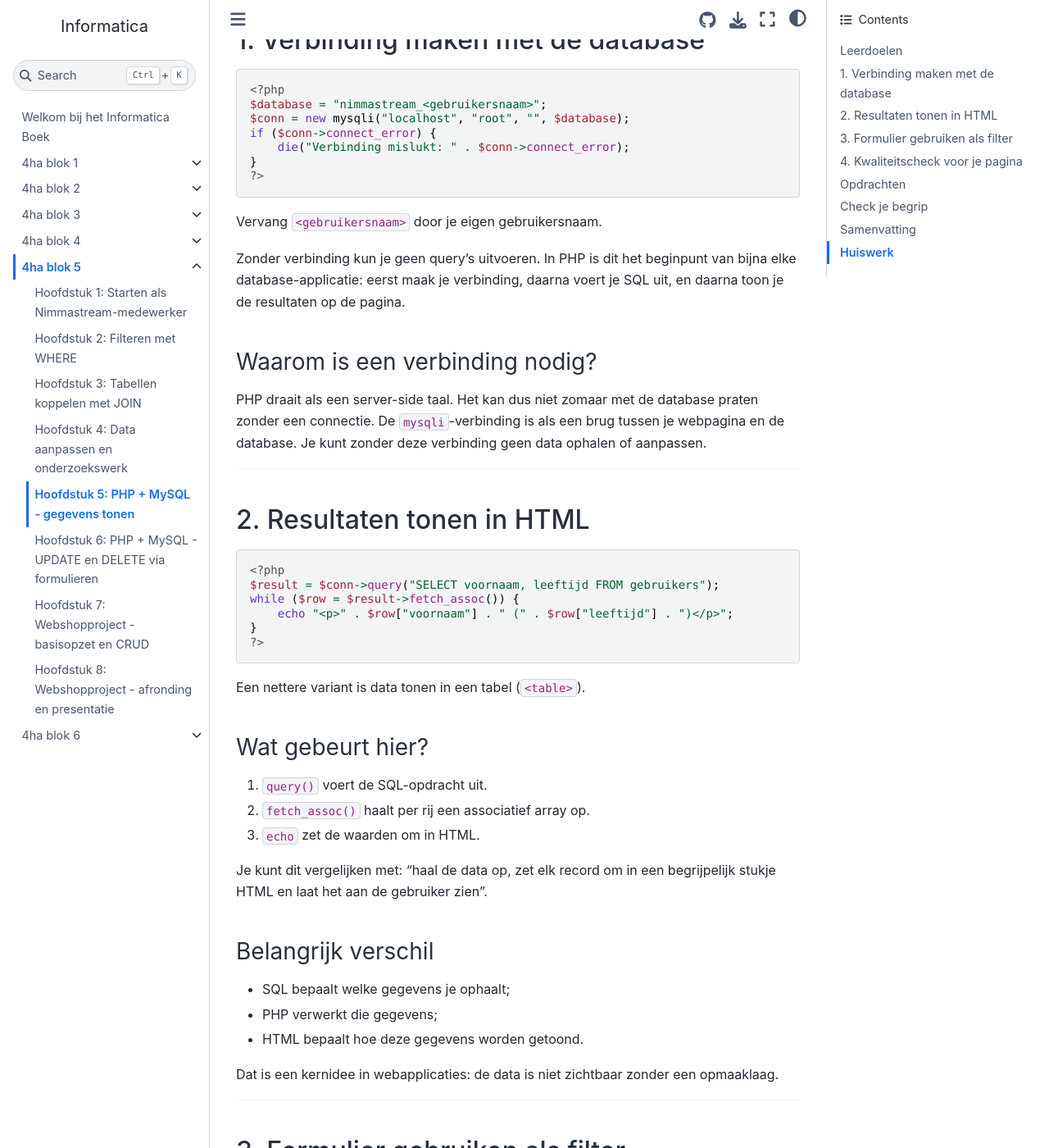
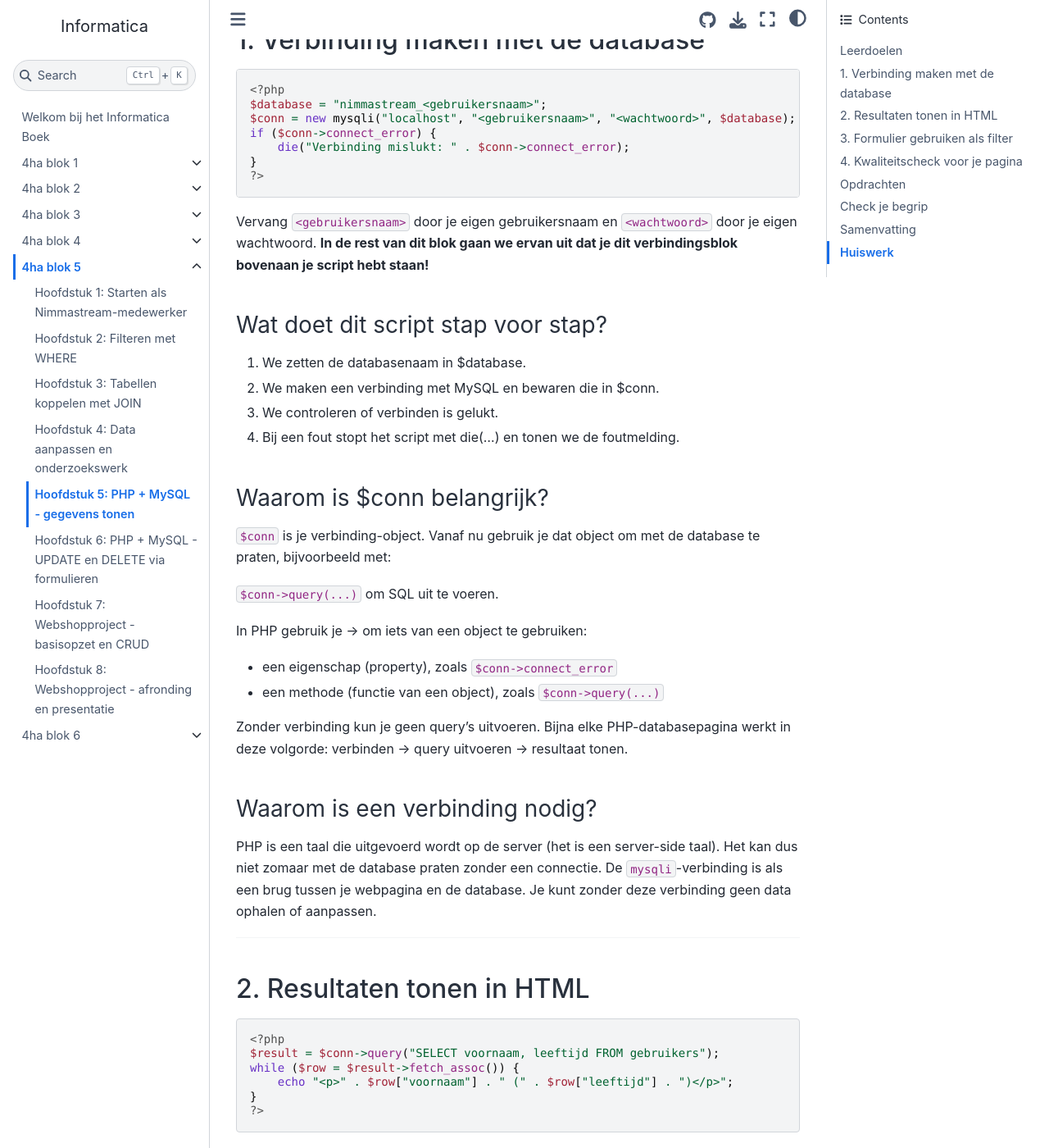
Before and after one commit to JoostvanTiel/informatica, a Jupyter Book: the page built from book/blok5/hoofdstuk5.md, in a window 1280 px wide and 1400 px high, scrolled down 570 px. Shown: the whole window at 82% size. Built offline with Jupyter Book 1.0.4 settings and Sphinx 7.4.7 and the Sphinx Book theme 1.1.4, drawn with Linux system fonts in a browser that asks for light colours; some of the changed text lies outside the part shown.

Commit message:
Update Hoofdstuk 5 and 6: Enhance database connection instructions and add details on prepared statements for safer SQL handling.

````diff
--- a/book/blok5/hoofdstuk5.md
+++ b/book/blok5/hoofdstuk5.md
@@ -20,20 +20,40 @@
 ```php
 <?php
 $database = "nimmastream_<gebruikersnaam>";
-$conn = new mysqli("localhost", "root", "", $database);
+$conn = new mysqli("localhost", "<gebruikersnaam>", "<wachtwoord>", $database);
 if ($conn->connect_error) {
     die("Verbinding mislukt: " . $conn->connect_error);
 }
 ?>
 ```
 
-Vervang `<gebruikersnaam>` door je eigen gebruikersnaam.
+Vervang `<gebruikersnaam>` door je eigen gebruikersnaam en `<wachtwoord>` door je eigen wachtwoord. **In de rest van dit blok gaan we ervan uit dat je dit verbindingsblok bovenaan je script hebt staan!**
 
-Zonder verbinding kun je geen query's uitvoeren. In PHP is dit het beginpunt van bijna elke database-applicatie: eerst maak je verbinding, daarna voert je SQL uit, en daarna toon je de resultaten op de pagina.
+### Wat doet dit script stap voor stap?
+
+1. We zetten de databasenaam in $database.
+2. We maken een verbinding met MySQL en bewaren die in $conn.
+3. We controleren of verbinden is gelukt.
+4. Bij een fout stopt het script met die(...) en tonen we de foutmelding.
+
+### Waarom is $conn belangrijk?
+
+`$conn` is je verbinding-object.
+Vanaf nu gebruik je dat object om met de database te praten, bijvoorbeeld met:
+
+`$conn->query(...)` om SQL uit te voeren.
+
+In PHP gebruik je -> om iets van een object te gebruiken:
+
+- een eigenschap (property), zoals `$conn->connect_error`
+- een methode (functie van een object), zoals `$conn->query(...)`
+
+Zonder verbinding kun je geen query’s uitvoeren.
+Bijna elke PHP-databasepagina werkt in deze volgorde: verbinden → query uitvoeren → resultaat tonen.
 
 ### Waarom is een verbinding nodig?
 
-PHP draait als een server-side taal. Het kan dus niet zomaar met de database praten zonder een connectie. De `mysqli`-verbinding is als een brug tussen je webpagina en de database. Je kunt zonder deze verbinding geen data ophalen of aanpassen.
+PHP is een taal die uitgevoerd wordt op de server (het is een server-side taal). Het kan dus niet zomaar met de database praten zonder een connectie. De `mysqli`-verbinding is als een brug tussen je webpagina en de database. Je kunt zonder deze verbinding geen data ophalen of aanpassen.
 
 ---
 
@@ -48,34 +68,49 @@
 ?>
 ```
 
-Een nettere variant is data tonen in een tabel (`<table>`).
+Hier zie je twee nieuwe methoden: `query()` en `fetch_assoc()`.
 
-### Wat gebeurt hier?
+### Wat doet dit script stap voor stap?
 
 1. `query()` voert de SQL-opdracht uit.
-2. `fetch_assoc()` haalt per rij een associatief array op.
-3. `echo` zet de waarden om in HTML.
+2. De uitkomst van de query bewaren we in `$result`.
+3. Met `fetch_assoc()` halen we steeds één rij op.
+4. Met `echo` tonen we die rij als HTML.
 
-Je kunt dit vergelijken met: "haal de data op, zet elk record om in een begrijpelijk stukje HTML en laat het aan de gebruiker zien".
+### Wat is `$result`?
 
-### Belangrijk verschil
+`$result` is het resultaat-object van de query.
+Je kunt dit zien als een stapel rijen die uit de database komt.
 
-- SQL bepaalt welke gegevens je ophaalt;
-- PHP verwerkt die gegevens;
-- HTML bepaalt hoe deze gegevens worden getoond.
+### Wat doet `fetch_assoc()` precies?
 
-Dat is een kernidee in webapplicaties: de data is niet zichtbaar zonder een opmaaklaag.
+`fetch_assoc()` haalt één rij op en geeft die terug als een associatieve array.
+Dat betekent: waarden met namen als sleutel, bijvoorbeeld:
+
+```php
+["voornaam" => "Joost", "leeftijd" => 36]
+```
+
+Daarom kun je schrijven:
+
+- `$row["voornaam"]`
+- `$row["leeftijd"]`
+
+### Waarom een `while`-lus?
+
+De `while`-lus blijft doorgaan zolang er nog een volgende rij is.
+Zo verwerk je automatisch alle rijen uit je query, niet alleen de eerste.
 
 ---
 
 ## 3. Formulier gebruiken als filter
 
-Gebruik bijvoorbeeld een regiofilter via `GET`.
+Gebruik bijvoorbeeld een regiofilter via `POST`.
 
 Stappen:
 
 1. formulier maken;
-2. waarde uitlezen uit `$_GET`;
+2. waarde uitlezen uit `$_POST_`;
 3. query uitvoeren;
 4. resultaat tonen.
 
@@ -153,19 +188,18 @@
 
 ### Opdracht 2 - Tabelweergave
 
-Toon minimaal 3 kolommen in een HTML-tabel, bijvoorbeeld:
-
-- voornaam;
-- leeftijd;
-- regio.
+1. Bedenk een query die het volgende toont: alle serietitels, seizoennummer, afleveringnummer en afleveringtitel
+2. Zoek op internet hoe je een tabel maakt in HTML. Schrijf dan een php script dat het resultaat van de query van opdracht 1 in een HTML-tabel toont.
 
 ### Opdracht 3 - Filterformulier
 
-Maak een formulier waarmee je op regio filtert.
+1. Maak een formulier waarin een gebruiker de regio kan invullen.
+2. Schrijf een query die alle gebruikers uit een bepaalde regio ophaalt.
+3. Schrijf een php script dat de input van de gebruiker gebruikt om alle gebruikers uit de ingevoerde regio op het scherm te tonen.
 
 ### Opdracht 4 - Uitbreiding
 
-Voeg een tweede filter toe, bijvoorbeeld op minimale leeftijd.
+Voeg aan de vorige opdracht een tweede filter toe, bijvoorbeeld minimale leeftijd.
 
 ### Opdracht 5 - Reflectie
 
````
Also changed, not shown: other parts of book/blok5/hoofdstuk5.md (+2 -2 lines), book/blok5/hoofdstuk6.md (+16 -3 lines).
